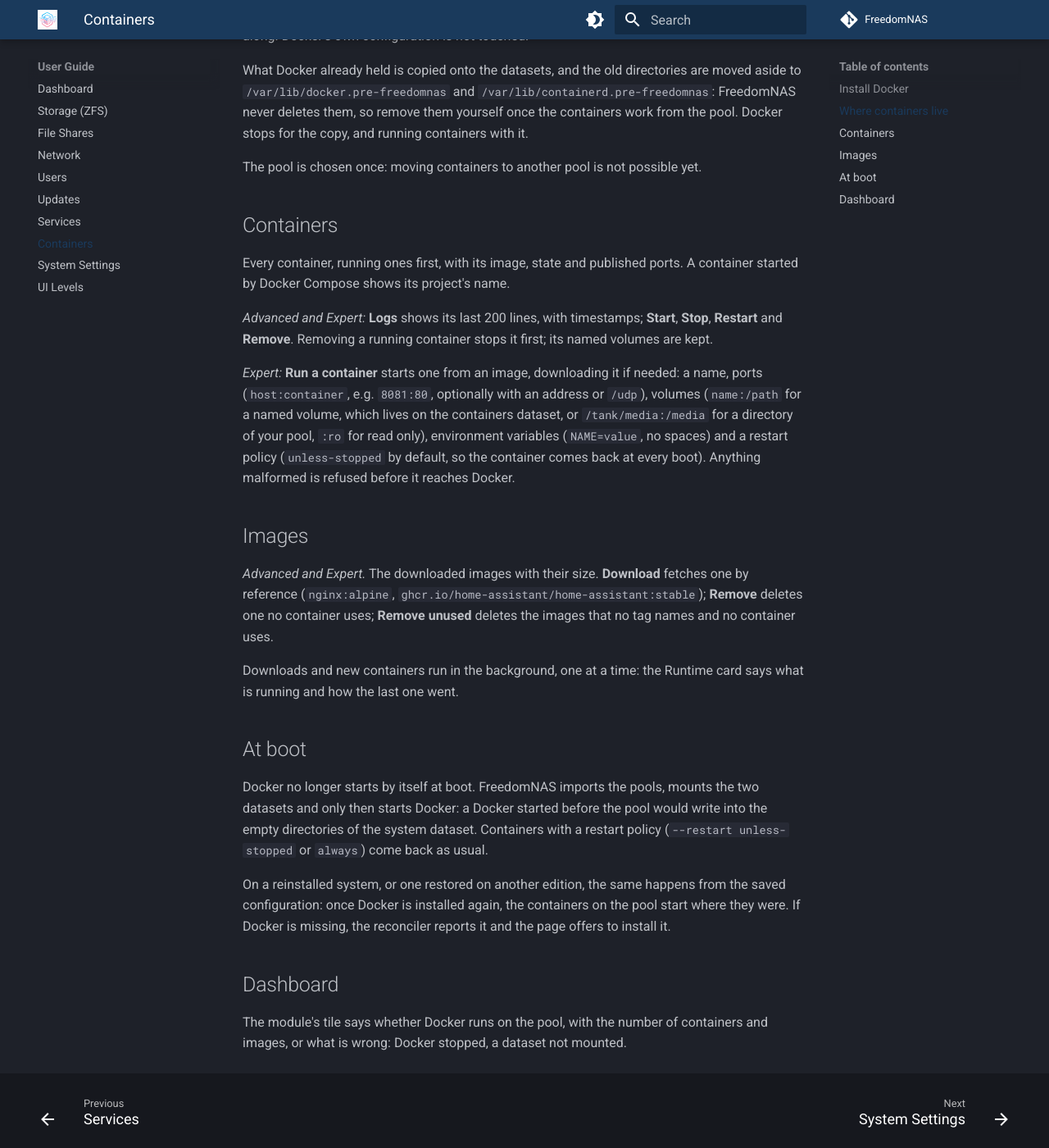
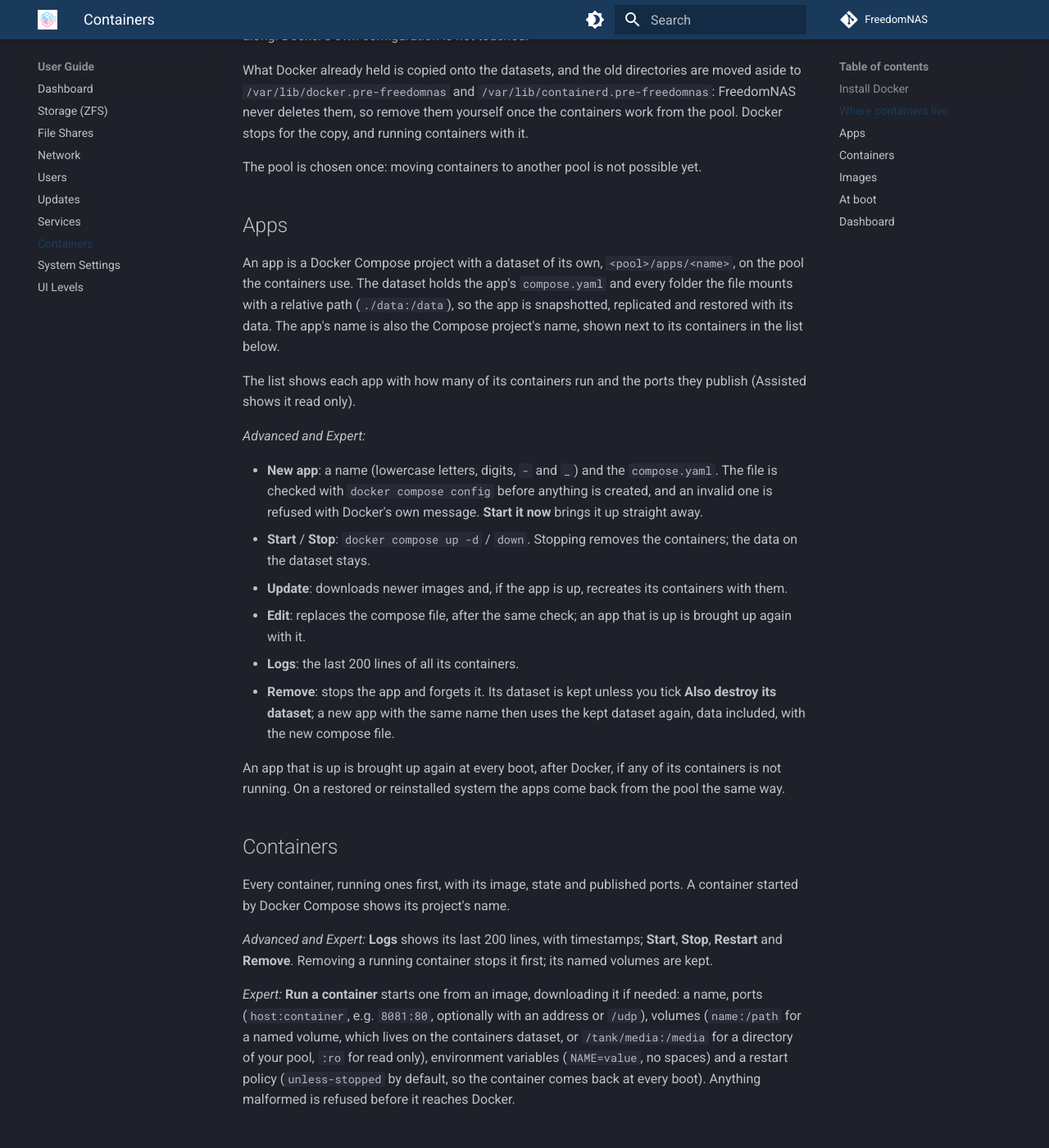
Before and after one commit to FreedomNAS/freedomnas-docs, an MkDocs documentation site: the page built from docs/user-guide/containers.md, in a window 1280 px wide and 1400 px high, scrolled down 912 px. Shown: the whole window at 82% size. Built offline with MkDocs 1.6.1 and Material for MkDocs 9.7.7, drawn with Linux system fonts in a browser that asks for light colours.

Commit message:
Document apps in the containers module

```diff
--- a/docs/user-guide/containers.md
+++ b/docs/user-guide/containers.md
@@ -40,6 +40,39 @@ for the copy, and running containers with it.
 
 The pool is chosen once: moving containers to another pool is not possible
 yet.
+
+## Apps
+
+An app is a Docker Compose project with a dataset of its own,
+`<pool>/apps/<name>`, on the pool the containers use. The dataset holds
+the app's `compose.yaml` and every folder the file mounts with a relative
+path (`./data:/data`), so the app is snapshotted, replicated and restored
+with its data. The app's name is also the Compose project's name, shown
+next to its containers in the list below.
+
+The list shows each app with how many of its containers run and the ports
+they publish (Assisted shows it read only).
+
+*Advanced and Expert:*
+
+- **New app**: a name (lowercase letters, digits, `-` and `_`) and the
+  `compose.yaml`. The file is checked with `docker compose config` before
+  anything is created, and an invalid one is refused with Docker's own
+  message. **Start it now** brings it up straight away.
+- **Start** / **Stop**: `docker compose up -d` / `down`. Stopping removes
+  the containers; the data on the dataset stays.
+- **Update**: downloads newer images and, if the app is up, recreates its
+  containers with them.
+- **Edit**: replaces the compose file, after the same check; an app that is
+  up is brought up again with it.
+- **Logs**: the last 200 lines of all its containers.
+- **Remove**: stops the app and forgets it. Its dataset is kept unless you
+  tick **Also destroy its dataset**; a new app with the same name then uses
+  the kept dataset again, data included, with the new compose file.
+
+An app that is up is brought up again at every boot, after Docker, if any
+of its containers is not running. On a restored or reinstalled system the
+apps come back from the pool the same way.
 
 ## Containers
 
```
